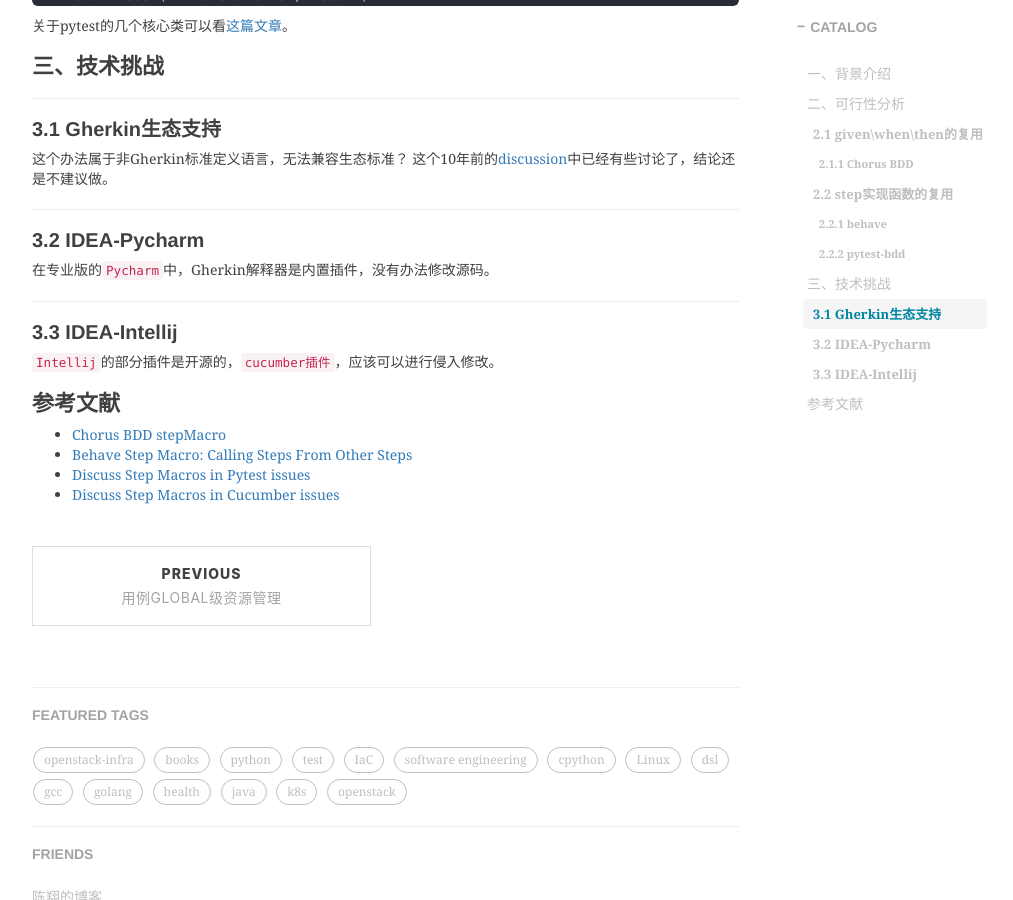
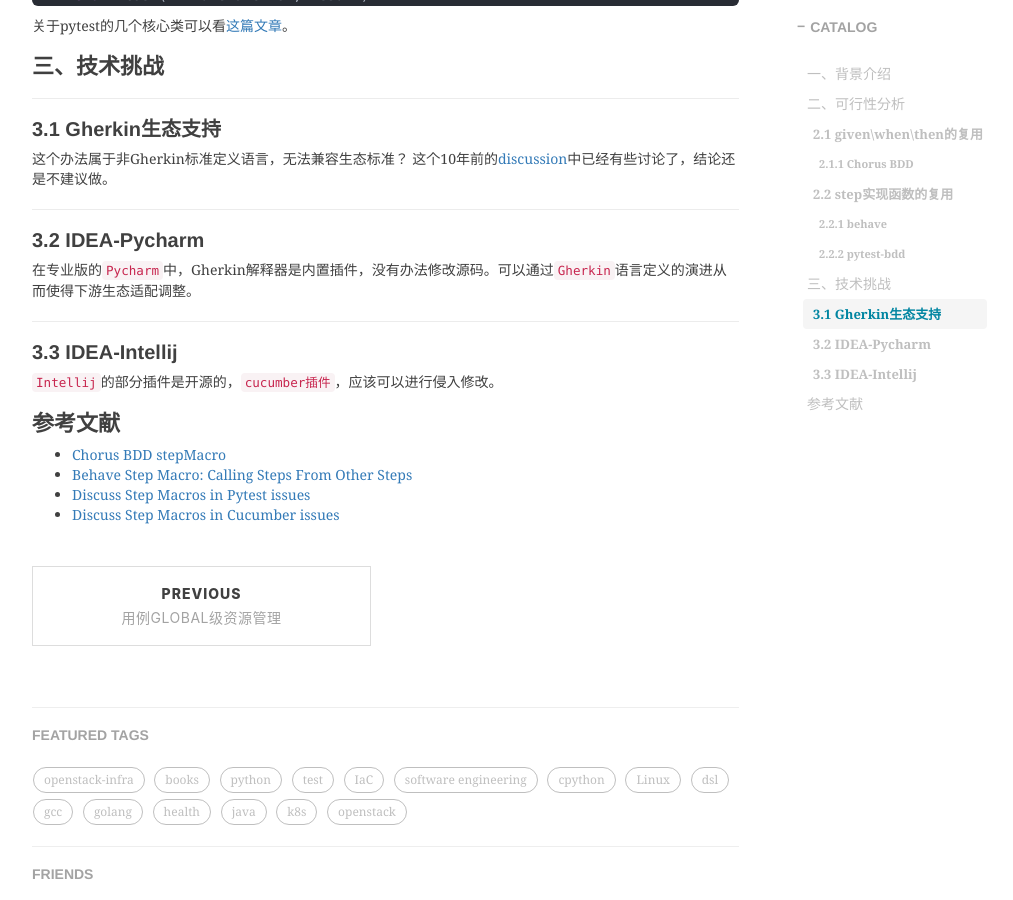
Before and after one commit to shihai1991/shihai1991.github.io, a Jekyll site: the page built from _posts/2023-08-22-BDD中的step可复用性调研.md, in a window 1280 px wide and 900 px high, scrolled down 2999 px. Shown: the whole window, without its empty margins (233-1246 px from the left). Built offline with Jekyll 4.4.1, drawn with Linux system fonts in a browser that asks for light colours; nearby versions of some CDN libraries; comment, search, counter and statistics services are not loaded.

Commit message:
Update 2023-08-22-BDD中的step可复用性调研.md

```diff
--- a/_posts/2023-08-22-BDD中的step可复用性调研.md
+++ b/_posts/2023-08-22-BDD中的step可复用性调研.md
@@ -127,7 +127,7 @@ def wrap_function_to_error_out_if_called_directly(
 这个10年前的[discussion](https://groups.google.com/g/cukes/c/DzE_kGZx94I/m/5rf__N31qvAJ)中已经有些讨论了，结论还是不建议做。
 
 ## 3.2 IDEA-Pycharm
-在专业版的`Pycharm`中，Gherkin解释器是内置插件，没有办法修改源码。
+在专业版的`Pycharm`中，Gherkin解释器是内置插件，没有办法修改源码。可以通过`Gherkin`语言定义的演进从而使得下游生态适配调整。
 
 ## 3.3 IDEA-Intellij
 `Intellij`的部分插件是开源的，[`cucumber插件`](https://github.com/JetBrains/intellij-plugins/tree/master/cucumber)，应该可以进行侵入修改。
```
